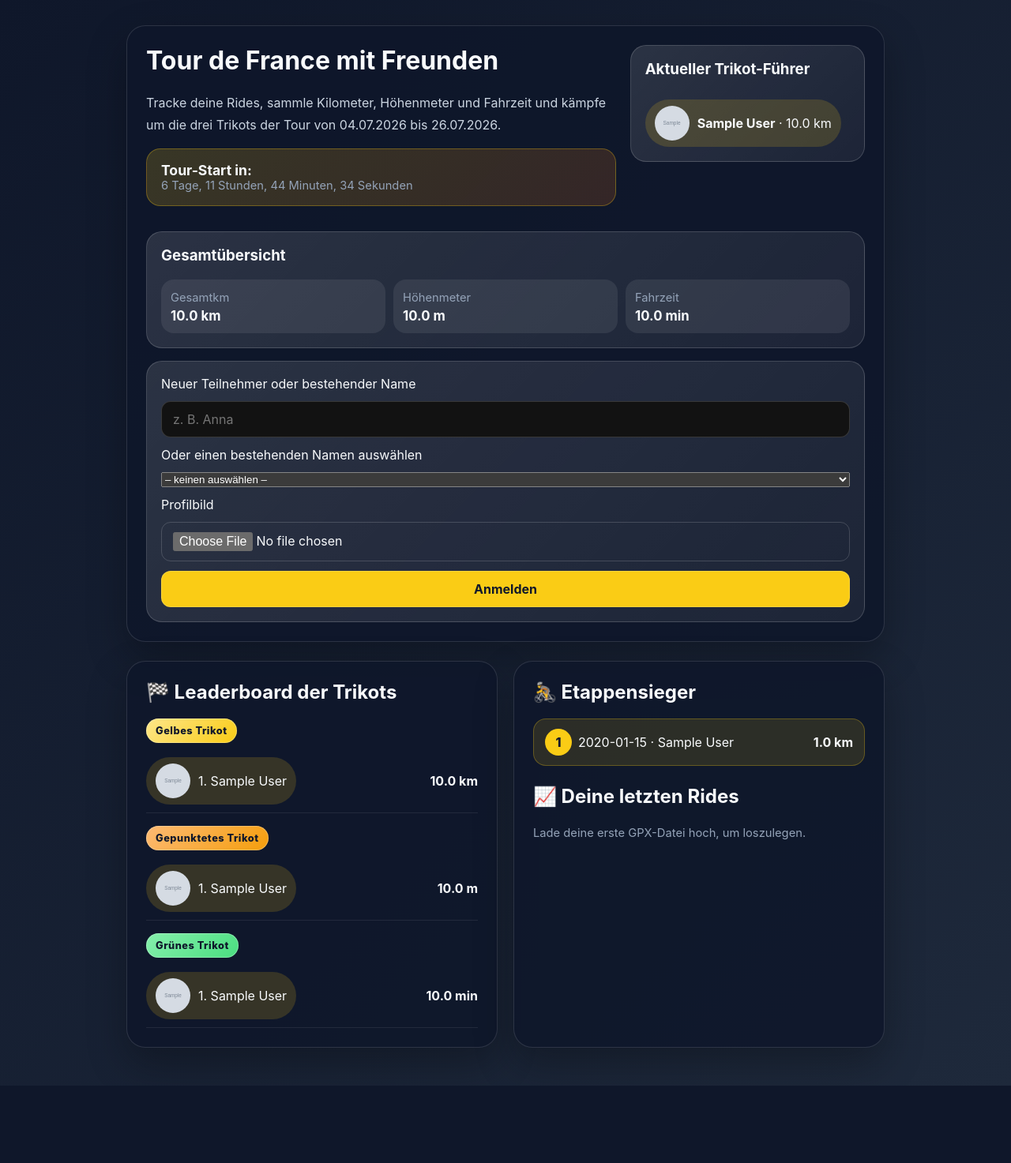
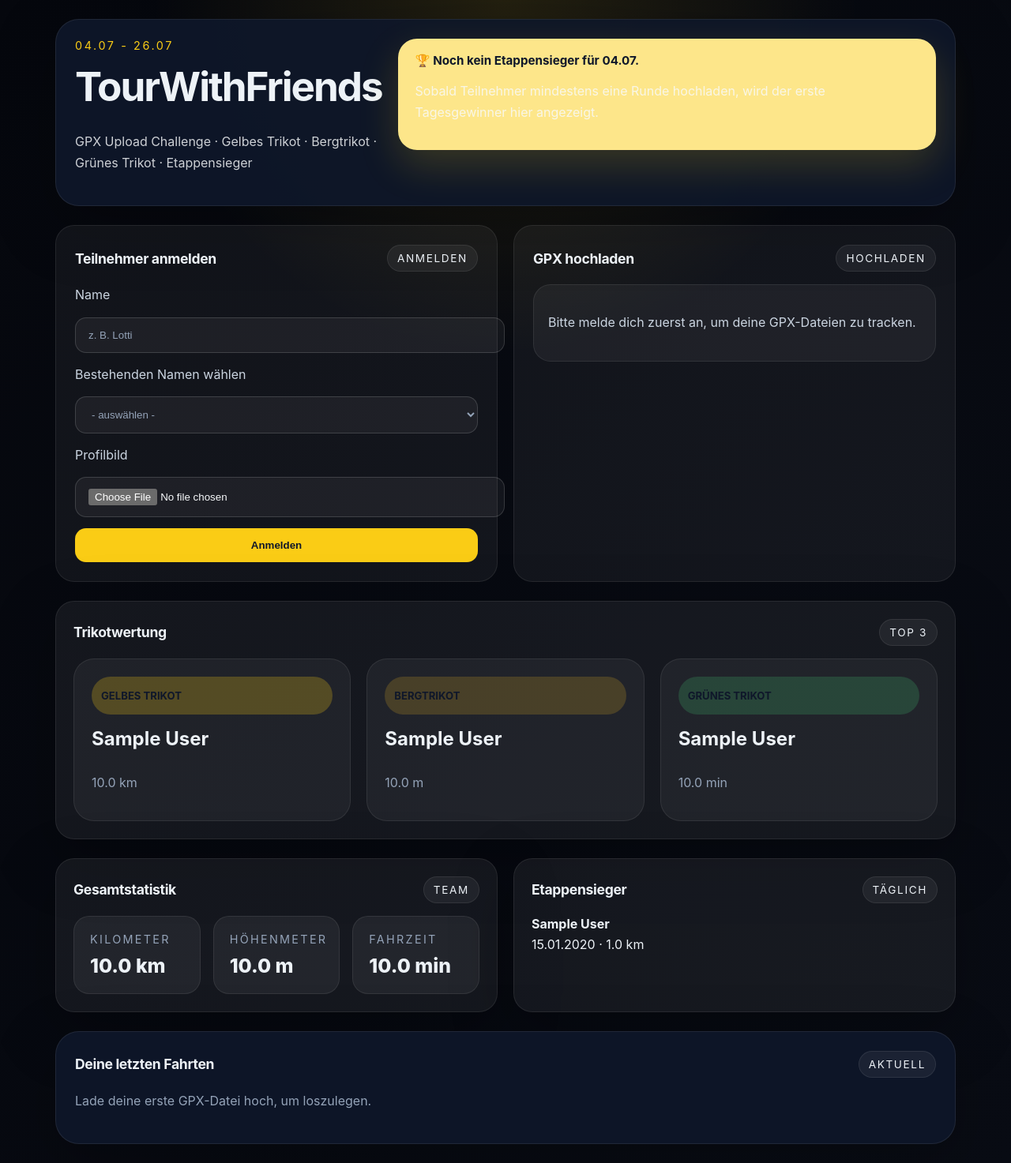
Before and after one commit to carlottadietz/tourwithfriends, a Flask app: page / in a window 1280 px wide. Shown: the whole page at 79% size. Before the commit the page ends 1375 px from the top, so only its background shows below. Run offline with Flask 3, Linux system fonts and the light colour scheme; tables that the repository leaves empty hold one stand-in row (values such as "Sample post"); grey boxes marked "Sample" are stand-in pictures; some libraries are stand-ins or nearby versions.

Commit message:
Täglichen Etappensieger auf einen Sieger pro Tag begrenzen und deutsche Texte anpassen

```diff
--- a/app.py
+++ b/app.py
@@ -166,10 +166,16 @@ def index():
     ).fetchall()
     daily_winners = conn.execute(
         """
-        SELECT r.created_at as day, r.user_id, r.distance_km, u.name as user_name
+        SELECT strftime('%d.%m.%Y', r.created_at) AS day, r.user_id, r.distance_km, u.name as user_name
         FROM rides r
         JOIN users u ON r.user_id = u.id
-        ORDER BY date(r.created_at) DESC, r.distance_km DESC
+        WHERE r.id = (
+            SELECT id FROM rides r2
+            WHERE date(r2.created_at) = date(r.created_at)
+            ORDER BY distance_km DESC, created_at ASC, id ASC
+            LIMIT 1
+        )
+        ORDER BY date(r.created_at) DESC
         """
     ).fetchall()
     rides = []
--- a/templates/index.html
+++ b/templates/index.html
@@ -7,109 +7,99 @@
   <link rel="stylesheet" href="https://unpkg.com/modern-css-reset/dist/reset.min.css">
   <style>
     :root { color-scheme: dark; }
-    body { font-family: Inter, system-ui, sans-serif; min-height: 100vh; background: linear-gradient(135deg, #0f172a, #1e293b); color: #f8fafc; margin: 0; padding: 32px 16px 48px; }
-    .container { max-width: 960px; margin: 0 auto; display: grid; gap: 24px; }
-    .card { background: rgba(15,23,42,0.86); border: 1px solid rgba(255,255,255,0.12); border-radius: 24px; padding: 24px; box-shadow: 0 20px 50px rgba(0,0,0,0.28); }
-    h1, h2, h3 { margin-top: 0; }
-    p { color: #cbd5e1; line-height: 1.7; }
-    form { display: grid; gap: 12px; }
-    input, button { border-radius: 12px; border: 1px solid rgba(255,255,255,0.16); padding: 12px 14px; font: inherit; }
-    button { background: #facc15; color: #0f172a; font-weight: 700; cursor: pointer; }
-    .grid { display: grid; grid-template-columns: repeat(auto-fit, minmax(260px, 1fr)); gap: 20px; }
-    .leaderboard li, .ride-item, .stage-item { display: flex; justify-content: space-between; align-items: center; padding: 10px 0; border-bottom: 1px solid rgba(255,255,255,0.08); gap: 12px; }
-    .leaderboard { list-style: none; padding: 0; margin: 0; display: grid; gap: 8px; }
-    .user-pill { display: inline-flex; align-items: center; gap: 10px; background: rgba(250,204,21,0.16); padding: 8px 12px; border-radius: 999px; }
-    .avatar { width: 44px; height: 44px; border-radius: 50%; object-fit: cover; }
-    .muted { color: #94a3b8; font-size: 0.92rem; }
-    .jersey { display: inline-flex; align-items: center; gap: 8px; padding: 8px 12px; border-radius: 999px; font-weight: 800; font-size: 0.8rem; letter-spacing: 0.04em; color: #0f172a; margin-bottom: 8px; box-shadow: inset 0 0 0 1px rgba(255,255,255,0.25); }
-    .yellow { background: linear-gradient(135deg, #fde68a, #facc15); }
-    .green { background: linear-gradient(135deg, #86efac, #4ade80); }
-    .polka { background: linear-gradient(135deg, #fdba74, #f59e0b); }
-    .highlight { background: rgba(250,204,21,0.12); border: 1px solid rgba(250,204,21,0.28); border-radius: 16px; padding: 12px 14px; margin-bottom: 12px; }
-    .stage-badge { display: inline-flex; align-items: center; justify-content: center; min-width: 34px; height: 34px; border-radius: 999px; background: #facc15; color: #0f172a; font-weight: 800; margin-right: 8px; }
-    .countdown { background: linear-gradient(135deg, rgba(250,204,21,0.18), rgba(249,115,22,0.16)); border: 1px solid rgba(250,204,21,0.3); border-radius: 18px; padding: 16px 18px; margin-bottom: 16px; }
-    .countdown strong { font-size: 1.1rem; }
-    .hero { display: grid; grid-template-columns: 2fr 1fr; gap: 18px; align-items: start; }
-    .hero-card { background: linear-gradient(135deg, rgba(255,255,255,0.12), rgba(255,255,255,0.06)); border: 1px solid rgba(255,255,255,0.16); border-radius: 20px; padding: 18px; }
-    .stats-grid { display: grid; grid-template-columns: repeat(3, minmax(0, 1fr)); gap: 10px; }
-    .stat-box { background: rgba(255,255,255,0.08); border-radius: 16px; padding: 12px; }
-    .stat-box strong { display: block; font-size: 1.05rem; margin-top: 4px; }
-    .upload-hint { color: #fef3c7; background: rgba(250,204,21,0.12); border: 1px solid rgba(250,204,21,0.2); border-radius: 14px; padding: 10px 12px; font-size: 0.95rem; }
-    .top-grid { display: grid; grid-template-columns: repeat(auto-fit, minmax(280px, 1fr)); gap: 20px; }
+    body { font-family: Inter, system-ui, sans-serif; min-height: 100vh; background: radial-gradient(circle at top, rgba(250,204,21,0.12), transparent 28%), linear-gradient(135deg, #05070d, #090c14); color: #edf2f7; margin: 0; padding: 24px; }
+    .page { max-width: 1140px; margin: 0 auto; display: grid; gap: 24px; }
+    .card { background: rgba(15,23,42,0.92); border: 1px solid rgba(255,255,255,0.08); border-radius: 30px; padding: 24px; box-shadow: 0 24px 80px rgba(0,0,0,0.25); }
+    .topbar { display: grid; grid-template-columns: 1fr auto; gap: 20px; align-items: start; }
+    .logo-block { display: grid; gap: 12px; }
+    .label-small { color: #facc15; font-size: 0.9rem; letter-spacing: 0.18em; text-transform: uppercase; }
+    h1 { margin: 0; font-size: clamp(2.8rem, 4vw, 4.8rem); letter-spacing: -0.04em; }
+    h2 { margin: 0 0 18px; font-size: 1.15rem; letter-spacing: -0.02em; }
+    h3 { margin: 0; font-size: 1rem; }
+    p, label { color: #cbd5e1; line-height: 1.7; }
+    .headline-text { display: grid; gap: 10px; max-width: 680px; }
+    .mini-note { color: #94a3b8; font-size: 0.95rem; }
+    .bright-box { background: #fde68a; color: #0f172a; border-radius: 24px; padding: 18px 22px; box-shadow: 0 20px 50px rgba(250,204,21,0.18); }
+    .bright-box strong { display: block; font-size: 0.95rem; margin-bottom: 6px; }
+    .layout-two { display: grid; grid-template-columns: repeat(2, minmax(0, 1fr)); gap: 20px; }
+    .layout-three { display: grid; grid-template-columns: repeat(3, minmax(0, 1fr)); gap: 20px; }
+    .form-card { background: rgba(255,255,255,0.05); border: 1px solid rgba(255,255,255,0.08); border-radius: 24px; padding: 24px; }
+    form { display: grid; gap: 14px; }
+    input, select { width: 100%; border-radius: 14px; border: 1px solid rgba(255,255,255,0.15); background: rgba(255,255,255,0.05); color: #f8fafc; padding: 14px 16px; }
+    input::placeholder, select { color: #94a3b8; }
+    button { border-radius: 14px; border: none; padding: 14px 18px; font-weight: 700; cursor: pointer; transition: transform 120ms ease, background 120ms ease; }
+    button:hover { transform: translateY(-1px); }
+    .primary { background: #facc15; color: #0f172a; }
+    .secondary { background: rgba(255,255,255,0.08); color: #f8fafc; border: 1px solid rgba(255,255,255,0.14); }
+    .metric-card { background: rgba(255,255,255,0.06); border: 1px solid rgba(255,255,255,0.08); border-radius: 20px; padding: 20px; display: grid; gap: 10px; }
+    .metric-title { color: #94a3b8; font-size: 0.9rem; text-transform: uppercase; letter-spacing: 0.16em; }
+    .metric-value { font-size: 1.55rem; font-weight: 800; }
+    .small-label { color: #94a3b8; }
+    .card-hero { background: rgba(255,255,255,0.06); border: 1px solid rgba(255,255,255,0.08); border-radius: 24px; padding: 22px; }
+    .section-title { display: flex; align-items: center; justify-content: space-between; gap: 12px; margin-bottom: 16px; }
+    .section-title h2 { margin: 0; font-size: 1.1rem; }
+    .badge { display: inline-flex; align-items: center; gap: 8px; padding: 8px 12px; border-radius: 18px; font-size: 0.85rem; text-transform: uppercase; letter-spacing: 0.12em; background: rgba(255,255,255,0.06); border: 1px solid rgba(255,255,255,0.08); }
+    .tile-grid { display: grid; grid-template-columns: repeat(3, minmax(0, 1fr)); gap: 18px; }
+    .tile { background: rgba(255,255,255,0.05); border: 1px solid rgba(255,255,255,0.08); border-radius: 26px; padding: 22px; min-height: 160px; display: grid; gap: 16px; }
+    .tile strong { font-size: 1.5rem; }
+    .tile span { color: #94a3b8; }
+    .trikot-flag { display: inline-flex; align-items: center; gap: 8px; border-radius: 999px; padding: 8px 12px; font-weight: 700; font-size: 0.82rem; text-transform: uppercase; }
+    .trikot-yellow { background: rgba(250,204,21,0.24); color: #0f172a; }
+    .trikot-green { background: rgba(74,222,128,0.18); color: #0f172a; }
+    .trikot-polka { background: rgba(251,191,36,0.18); color: #0f172a; }
+    .mini-card { border-radius: 22px; background: rgba(255,255,255,0.05); border: 1px solid rgba(255,255,255,0.08); padding: 18px; }
+    .mini-card h3 { margin-bottom: 12px; }
+    .mini-list { list-style: none; margin: 0; padding: 0; display: grid; gap: 12px; }
+    .mini-list li { display: grid; gap: 6px; }
+    .mini-list strong { font-size: 1rem; }
+    .hero-note { color: #f8fafc; opacity: 0.82; }
+    .upload-hint { color: #0f172a; background: #facc15; border-radius: 16px; padding: 14px 16px; font-size: 0.95rem; }
+    .upload-hint span { font-weight: 700; }
+    .user-pill { display: inline-flex; align-items: center; gap: 12px; background: rgba(255,255,255,0.08); border: 1px solid rgba(255,255,255,0.12); border-radius: 999px; padding: 12px 16px; max-width: fit-content; }
+    .avatar { width: 42px; height: 42px; border-radius: 999px; object-fit: cover; }
+    .stats-grid { display: grid; grid-template-columns: repeat(3, minmax(0, 1fr)); gap: 16px; margin-top: 10px; }
+    .muted { color: #94a3b8; }
+    @media (max-width: 860px) { .layout-two, .layout-three, .tile-grid, .stats-grid { grid-template-columns: 1fr; } .hero { grid-template-columns: 1fr; } }
   </style>
 </head>
 <body>
-  <div class="container">
-    <div class="card">
-      <div class="hero">
-        <div>
-          <h1>Tour de France mit Freunden</h1>
-          <p>Tracke deine Rides, sammle Kilometer, Höhenmeter und Fahrzeit und kämpfe um die drei Trikots der Tour von 04.07.2026 bis 26.07.2026.</p>
-          <div class="countdown">
-            <strong>Tour-Start in:</strong>
-            <div id="countdown" class="muted">Lade Countdown…</div>
+  <div class="page">
+    <div class="card topbar">
+      <div class="logo-block">
+        <span class="label-small">04.07 - 26.07</span>
+        <div class="headline-text">
+          <h1>TourWithFriends</h1>
+          <p class="hero-note">GPX Upload Challenge · Gelbes Trikot · Bergtrikot · Grünes Trikot · Etappensieger</p>
         </div>
       </div>
-        <div class="hero-card">
-          <h3>Aktueller Trikot-Führer</h3>
-          {% if current_leader %}
-            <div class="user-pill" style="margin-top: 8px;">
-              {% if current_leader.profile_image %}
-                <img class="avatar" src="{{ url_for('uploaded_file', filename=current_leader.profile_image) }}" alt="{{ current_leader.name }}">
-              {% endif %}
-              <span><strong>{{ current_leader.name }}</strong> · {{ current_leader.total_distance_km|round(1) }} km</span>
-            </div>
-          {% else %}
-            <p class="muted">Noch keine Daten vorhanden.</p>
-          {% endif %}
+      <div class="bright-box">
+        <strong>🏆 Noch kein Etappensieger für 04.07.</strong>
+        <p class="hero-note">Sobald Teilnehmer mindestens eine Runde hochladen, wird der erste Tagesgewinner hier angezeigt.</p>
       </div>
     </div>
 
-      <div class="hero-card" style="margin-top: 16px;">
-        <h3>Gesamtübersicht</h3>
-        <div class="stats-grid" style="margin-top: 10px;">
-          <div class="stat-box">
-            <span class="muted">Gesamtkm</span>
-            <strong>{{ stats.distance|round(1) }} km</strong>
+    <div class="layout-two">
+      <div class="form-card">
+        <div class="section-title">
+          <h2>Teilnehmer anmelden</h2>
+          <span class="badge">Anmelden</span>
         </div>
-          <div class="stat-box">
-            <span class="muted">Höhenmeter</span>
-            <strong>{{ stats.elevation|round(1) }} m</strong>
-          </div>
-          <div class="stat-box">
-            <span class="muted">Fahrzeit</span>
-            <strong>{{ stats.duration|round(1) }} min</strong>
-          </div>
-        </div>
-      </div>
-
         {% if user %}
-        <div class="hero-card" style="margin-top: 16px;">
           <div class="user-pill">
             {% if user.profile_image %}
               <img class="avatar" src="{{ url_for('uploaded_file', filename=user.profile_image) }}" alt="Profilbild von {{ user.name }}">
             {% endif %}
-            <strong>Hallo, {{ user.name }}</strong>
+            <span><strong>{{ user.name }}</strong></span>
           </div>
-          <form action="{{ url_for('upload') }}" method="post" enctype="multipart/form-data" style="margin-top: 16px;">
-            <label for="gpx_file">GPX-Datei hochladen</label>
-            <input id="gpx_file" name="gpx_file" type="file" accept=".gpx" required>
-            <div class="upload-hint" style="margin-top: 8px;">Deine bisherigen Daten bleiben gespeichert. Wenn du erneut uploadest, wird dein Konto weitergeführt und das Leaderboard aktualisiert.</div>
-            <button type="submit" style="margin-top: 10px;">Runde speichern</button>
-          </form>
-          <form action="{{ url_for('logout') }}" method="post" style="margin-top: 12px;">
-            <button type="submit">Abmelden</button>
-          </form>
-        </div>
+          <div class="hero-note" style="margin-top: 12px;"><strong>Hallo, {{ user.name }}</strong> Du bist angemeldet und kannst jetzt GPX-Dateien hochladen.</div>
         {% else %}
-        <div class="hero-card" style="margin-top: 16px;">
           <form action="{{ url_for('login') }}" method="post" enctype="multipart/form-data">
-            <label for="name">Neuer Teilnehmer oder bestehender Name</label>
-            <input id="name" name="name" placeholder="z. B. Anna" required>
+            <label for="name">Name</label>
+            <input id="name" name="name" placeholder="z. B. Lotti" required>
             {% if users %}
-              <label for="existing_user">Oder einen bestehenden Namen auswählen</label>
+              <label for="existing_user">Bestehenden Namen wählen</label>
               <select id="existing_user" name="existing_user">
-                <option value="">– keinen auswählen –</option>
+                <option value="">- auswählen -</option>
                 {% for user_option in users %}
                   <option value="{{ user_option.name }}">{{ user_option.name }}</option>
                 {% endfor %}
@@ -117,114 +107,115 @@
             {% endif %}
             <label for="profile_image">Profilbild</label>
             <input id="profile_image" name="profile_image" type="file" accept="image/*">
-            <button type="submit">Anmelden</button>
+            <button class="primary" type="submit">Anmelden</button>
           </form>
+        {% endif %}
+      </div>
+
+      <div class="form-card">
+        <div class="section-title">
+          <h2>GPX hochladen</h2>
+          <span class="badge">Hochladen</span>
+        </div>
+        {% if user %}
+          <form action="{{ url_for('upload') }}" method="post" enctype="multipart/form-data">
+            <label for="gpx_file">GPX-Datei</label>
+            <input id="gpx_file" name="gpx_file" type="file" accept=".gpx" required>
+            <div class="upload-hint"><span>Hinweis:</span> Alte Daten bleiben erhalten und werden dem aktuellen Profil hinzugefügt.</div>
+            <button class="primary" type="submit">Upload starten</button>
+          </form>
+        {% else %}
+          <div class="mini-card">
+            <p>Bitte melde dich zuerst an, um deine GPX-Dateien zu tracken.</p>
           </div>
         {% endif %}
       </div>
+    </div>
 
-    <div class="top-grid">
-      <div class="card">
-        <h2>🏁 Leaderboard der Trikots</h2>
-        <div class="jersey yellow">Gelbes Trikot</div>
-        <ul class="leaderboard">
-          {% for entry in distance_leaderboard %}
+    <div class="card card-hero">
+      <div class="section-title">
+        <h2>Trikotwertung</h2>
+        <span class="badge">Top 3</span>
+      </div>
+      <div class="layout-three">
+        <div class="tile">
+          <div class="trikot-flag trikot-yellow">Gelbes Trikot</div>
+          <strong>{{ distance_leaderboard[0].name if distance_leaderboard else '—' }}</strong>
+          <span>{{ distance_leaderboard[0].total_distance_km|round(1) if distance_leaderboard else '0.0' }} km</span>
+        </div>
+        <div class="tile">
+          <div class="trikot-flag trikot-polka">Bergtrikot</div>
+          <strong>{{ elevation_leaderboard[0].name if elevation_leaderboard else '—' }}</strong>
+          <span>{{ elevation_leaderboard[0].total_elevation_m|round(1) if elevation_leaderboard else '0.0' }} m</span>
+        </div>
+        <div class="tile">
+          <div class="trikot-flag trikot-green">Grünes Trikot</div>
+          <strong>{{ duration_leaderboard[0].name if duration_leaderboard else '—' }}</strong>
+          <span>{{ duration_leaderboard[0].total_duration_min|round(1) if duration_leaderboard else '0.0' }} min</span>
+        </div>
+      </div>
+    </div>
+
+    <div class="layout-two">
+      <div class="card card-hero">
+        <div class="section-title">
+          <h2>Gesamtstatistik</h2>
+          <span class="badge">Team</span>
+        </div>
+        <div class="stats-grid">
+          <div class="metric-card">
+            <div class="metric-title">Kilometer</div>
+            <div class="metric-value">{{ stats.distance|round(1) }} km</div>
+          </div>
+          <div class="metric-card">
+            <div class="metric-title">Höhenmeter</div>
+            <div class="metric-value">{{ stats.elevation|round(1) }} m</div>
+          </div>
+          <div class="metric-card">
+            <div class="metric-title">Fahrzeit</div>
+            <div class="metric-value">{{ stats.duration|round(1) }} min</div>
+          </div>
+        </div>
+      </div>
+
+      <div class="card card-hero">
+        <div class="section-title">
+          <h2>Etappensieger</h2>
+          <span class="badge">Täglich</span>
+        </div>
+        <ul class="mini-list">
+          {% if daily_winners %}
+            {% for stage in daily_winners %}
               <li>
-              <div class="user-pill">
-                {% if entry.profile_image %}
-                  <img class="avatar" src="{{ url_for('uploaded_file', filename=entry.profile_image) }}" alt="{{ entry.name }}">
+                <strong>{{ stage.user_name }}</strong>
+                <span>{{ stage.day }} · {{ stage.distance_km }} km</span>
+              </li>
+            {% endfor %}
+          {% else %}
+            <li><span class="muted">Noch keine Tagesgewinner erfasst.</span></li>
           {% endif %}
-                <span>{{ loop.index }}. {{ entry.name }}</span>
+        </ul>
       </div>
-              <strong>{{ entry.total_distance_km|round(1) }} km</strong>
-            </li>
-          {% else %}
-            <li class="muted">Noch keine Runden gespeichert.</li>
-          {% endfor %}
-        </ul>
-
-        <div class="jersey polka" style="margin-top: 16px;">Gepunktetes Trikot</div>
-        <ul class="leaderboard">
-          {% for entry in elevation_leaderboard %}
-            <li>
-              <div class="user-pill">
-                {% if entry.profile_image %}
-                  <img class="avatar" src="{{ url_for('uploaded_file', filename=entry.profile_image) }}" alt="{{ entry.name }}">
-                {% endif %}
-                <span>{{ loop.index }}. {{ entry.name }}</span>
-              </div>
-              <strong>{{ entry.total_elevation_m|round(1) }} m</strong>
-            </li>
-          {% else %}
-            <li class="muted">Noch keine Höhenmeter erfasst.</li>
-          {% endfor %}
-        </ul>
-
-        <div class="jersey green" style="margin-top: 16px;">Grünes Trikot</div>
-        <ul class="leaderboard">
-          {% for entry in duration_leaderboard %}
-            <li>
-              <div class="user-pill">
-                {% if entry.profile_image %}
-                  <img class="avatar" src="{{ url_for('uploaded_file', filename=entry.profile_image) }}" alt="{{ entry.name }}">
-                {% endif %}
-                <span>{{ loop.index }}. {{ entry.name }}</span>
-              </div>
-              <strong>{{ entry.total_duration_min|round(1) }} min</strong>
-            </li>
-          {% else %}
-            <li class="muted">Noch keine Fahrzeiten erfasst.</li>
-          {% endfor %}
-        </ul>
     </div>
 
     <div class="card">
-        <h2>🚴 Etappensieger</h2>
-        {% if daily_winners %}
-          {% for stage in daily_winners %}
-            <div class="highlight stage-item">
-              <span><span class="stage-badge">{{ loop.index }}</span>{{ stage.day }} · {{ stage.user_name }}</span>
-              <strong>{{ stage.distance_km }} km</strong>
+      <div class="section-title">
+        <h2>Deine letzten Fahrten</h2>
+        <span class="badge">Aktuell</span>
       </div>
+      {% if rides %}
+        <ul class="mini-list">
+          {% for ride in rides %}
+            <li>
+              <strong>{{ ride.filename }}</strong>
+              <span>{{ ride.distance_km }} km · {{ ride.duration_min }} min</span>
+            </li>
           {% endfor %}
-        {% else %}
-          <p class="muted">Noch keine Tagesgewinner erfasst.</p>
-        {% endif %}
-
-        <h2 style="margin-top: 24px;">📈 Deine letzten Rides</h2>
-        {% if rides %}
-          {% for ride in rides %}
-            <div class="ride-item">
-              <span>{{ ride.filename }}</span>
-              <strong>{{ ride.distance_km }} km · {{ ride.duration_min }} min</strong>
-            </div>
-          {% endfor %}
+        </ul>
       {% else %}
         <p class="muted">Lade deine erste GPX-Datei hoch, um loszulegen.</p>
       {% endif %}
     </div>
   </div>
-  </div>
-  <script>
-    const targetDate = new Date('2026-07-04T00:00:00').getTime();
-    const countdownEl = document.getElementById('countdown');
-
-    function updateCountdown() {
-      const now = new Date().getTime();
-      const diff = targetDate - now;
-      if (diff <= 0) {
-        countdownEl.innerHTML = 'Die Tour ist gestartet!';
-        return;
-      }
-      const days = Math.floor(diff / (1000 * 60 * 60 * 24));
-      const hours = Math.floor((diff % (1000 * 60 * 60 * 24)) / (1000 * 60 * 60));
-      const minutes = Math.floor((diff % (1000 * 60 * 60)) / (1000 * 60));
-      const seconds = Math.floor((diff % (1000 * 60)) / 1000);
-      countdownEl.innerHTML = `${days} Tage, ${hours} Stunden, ${minutes} Minuten, ${seconds} Sekunden`;
-    }
-
-    updateCountdown();
-    setInterval(updateCountdown, 1000);
-  </script>
 </body>
 </html>
```
Also changed, not shown: tests/test_app.py (+2 -2 lines). Lines whose indentation alone changed are shown as unchanged.
